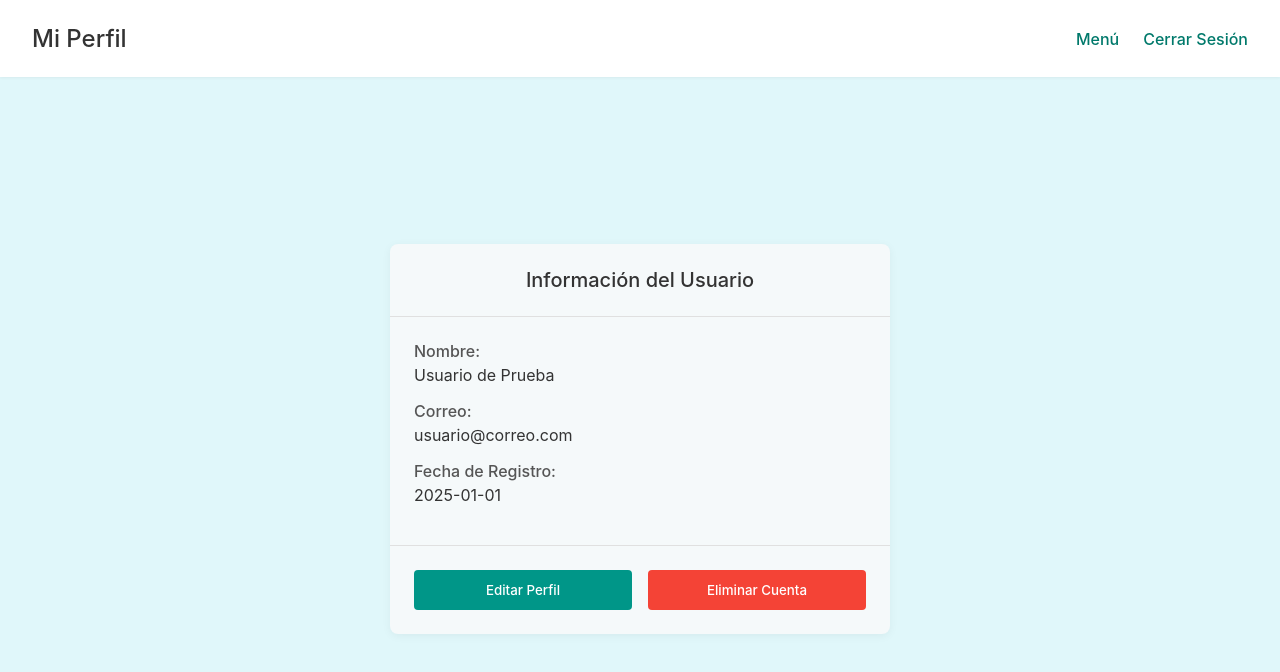
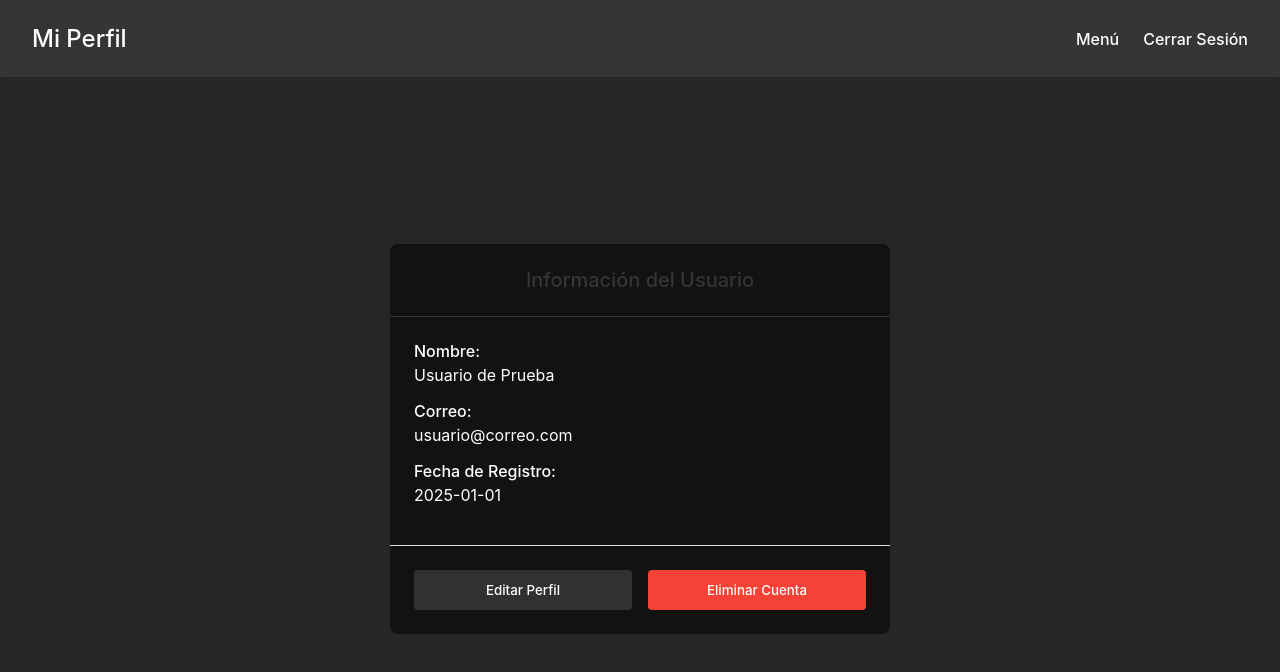
Before and after one commit to MelitoZero/GestionTareas, a website: page Pagina html/perfil.html in a window 1280 px wide. Drawn offline with nearby package versions, Linux system fonts and the light colour scheme.

Commit message:
Cambio de color prueba
Prueba con nueva paleta de colores

```diff
--- a/Pagina html/css/EstiloLogin.css
+++ b/Pagina html/css/EstiloLogin.css
@@ -7,7 +7,7 @@
 }
 
 body {
-  background-color: #f5f5f5;
+  background-color: #000000;
   display: flex;
   justify-content: center;
   align-items: center;
@@ -21,7 +21,7 @@ body {
 }
 
 .login-card {
-  background-color: white;
+  background-color: rgb(44, 43, 43);
   border-radius: 12px;
   box-shadow: 0 4px 12px rgba(0, 0, 0, 0.05);
   padding: 30px;
@@ -35,14 +35,14 @@ body {
 }
 
 .logo {
-  max-width: 120px;
+  max-width: 180px;
   height: auto;
 }
 
 h1 {
   font-size: 1.5rem;
   font-weight: 500;
-  color: #333;
+  color: #ffffff;
   text-align: center;
   margin-bottom: 24px;
 }
@@ -92,7 +92,7 @@ h1 {
   display: flex;
   align-items: center;
   gap: 6px;
-  color: #555;
+  color: #ffffff;
 }
 
 .forgot-password {
--- a/Pagina html/css/EstilosPerfil.css
+++ b/Pagina html/css/EstilosPerfil.css
@@ -8,7 +8,7 @@
 }
 
 body {
-  background-color: #e0f7fa;
+  background-color: #262727;
   color: #333;
   min-height: 100vh;
   display: flex;
@@ -21,14 +21,14 @@ body {
   justify-content: space-between;
   align-items: center;
   padding: 1.5rem 2rem;
-  background-color: #ffffff;
+  background-color: #353535;
   box-shadow: 0 1px 3px rgba(0, 0, 0, 0.05);
 }
 
 .logo {
   font-size: 1.5rem;
   font-weight: 500;
-  color: #333;
+  color: #ffffff;
 }
 
 .nav {
@@ -37,7 +37,7 @@ body {
 }
 
 .nav-link {
-  color: #00796b;
+  color: #ffffff;
   text-decoration: none;
   font-weight: 500;
   transition: color 0.2s;
@@ -58,7 +58,7 @@ body {
 
 /* Profile card */
 .profile-card {
-  background-color: #f5f9fa;
+  background-color: #121213;
   border-radius: 8px;
   box-shadow: 0 2px 10px rgba(0, 0, 0, 0.05);
   width: 100%;
@@ -69,13 +69,13 @@ body {
 .profile-header {
   padding: 1.5rem;
   text-align: center;
-  border-bottom: 1px solid #e0e0e0;
+  border-bottom: 1px solid #363535;
 }
 
 .profile-header h2 {
   font-size: 1.25rem;
   font-weight: 500;
-  color: #333;
+  color: #363535;
 }
 
 .profile-info {
@@ -90,12 +90,12 @@ body {
 
 .info-label {
   font-weight: 500;
-  color: #555;
+  color: #ffffff;
   margin-bottom: 0.25rem;
 }
 
 .info-value {
-  color: #333;
+  color: #ffffff;
 }
 
 .profile-actions {
@@ -116,7 +116,7 @@ body {
 }
 
 .btn-edit {
-  background-color: #009688;
+  background-color: #313131;
   color: white;
 }
 
```
Also changed, not shown: Pagina html/registro.html (+1 -1 lines).
